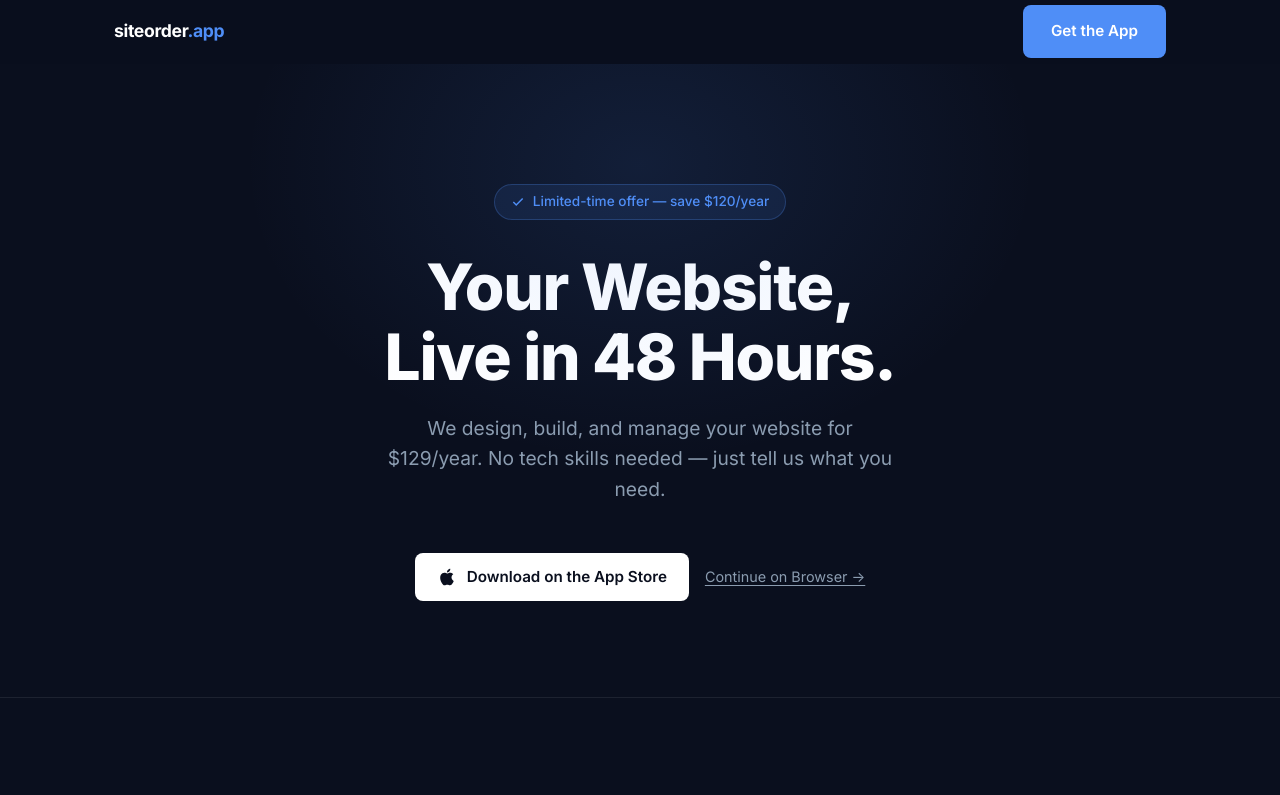
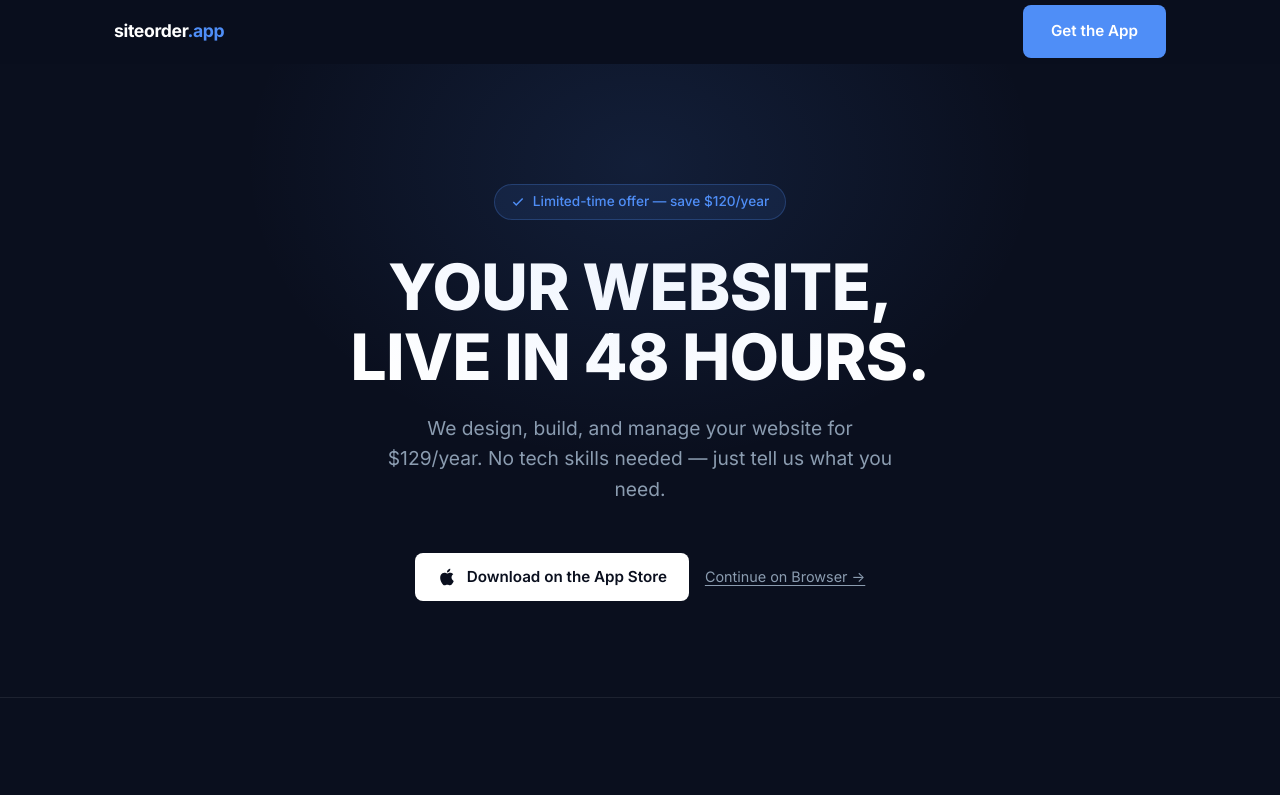
Before and after one commit to itsdsd/siteorder-app, a plain HTML site: page index.html in a window 1280 px wide. Shown: the top 795 px of the page. Drawn offline with Linux system fonts and the light colour scheme.

Commit message:
Force uppercase on hero h1 to fix Y appearing lowercase

```diff
--- a/style.css
+++ b/style.css
@@ -175,7 +175,7 @@ p  { color: var(--text-muted); font-size: 1.05rem; }
   color: var(--accent);
   margin-bottom: 32px;
 }
-.hero h1 { margin-bottom: 20px; }
+.hero h1 { margin-bottom: 20px; text-transform: uppercase; letter-spacing: -0.01em; }
 .hero-sub {
   font-size: 1.2rem;
   max-width: 520px;
```
